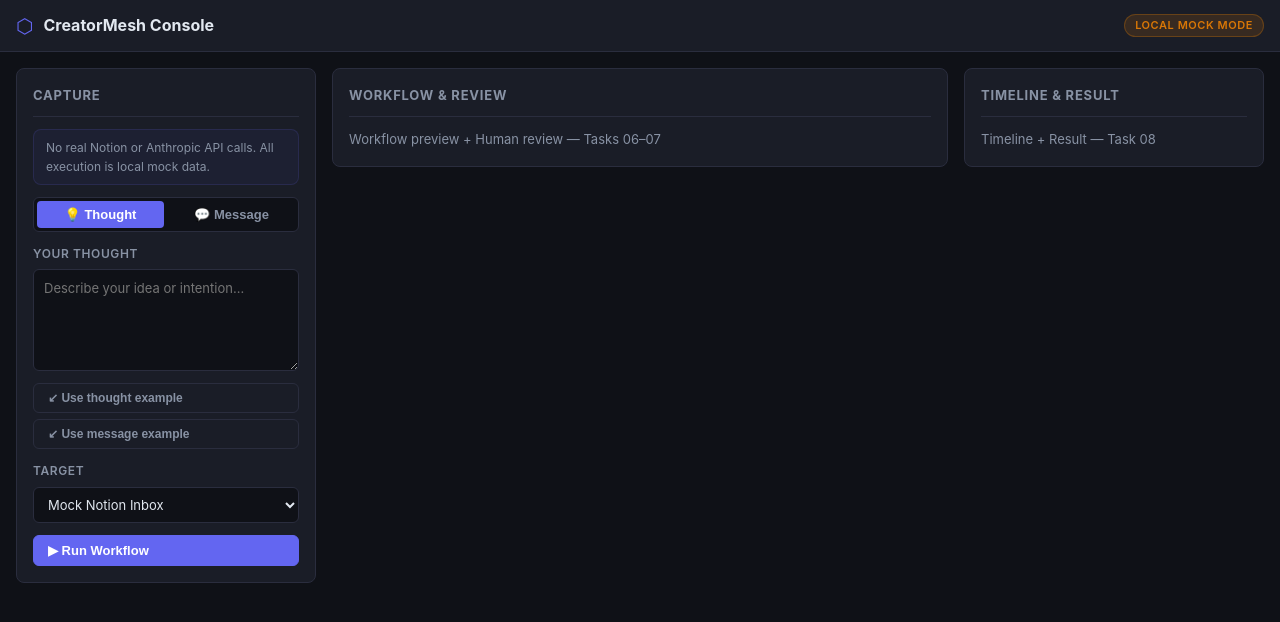
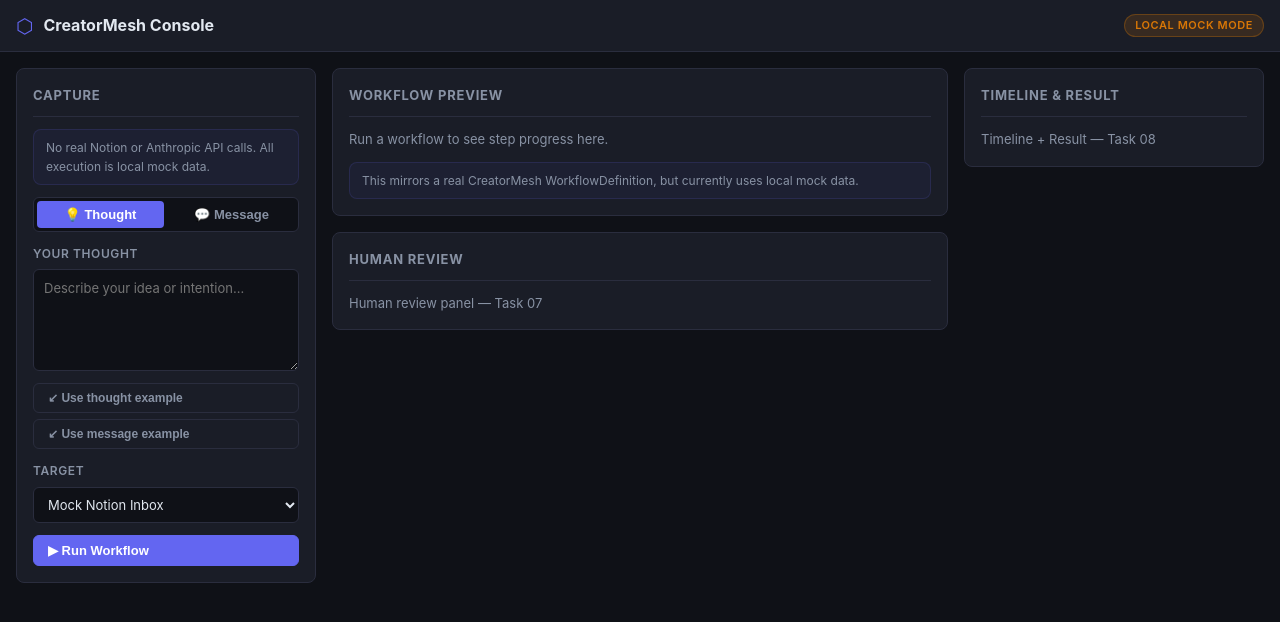
Before and after one commit to CarterShi01/creator-mesh, a React (Vite) app in the folder clients/creator-console/: page / in a window 1280 px wide. Shown: the top 622 px of the page. Built offline with nearby package versions, Linux system fonts and the light colour scheme.

Commit message:
feat(console): add workflow preview

```diff
--- a/clients/creator-console/src/App.tsx
+++ b/clients/creator-console/src/App.tsx
@@ -4,6 +4,7 @@ import { createMockRun, acceptRun, rejectRun, requestChanges } from './model/moc
 import Layout from './components/Layout'
 import Header from './components/Header'
 import CapturePanel from './components/CapturePanel'
+import WorkflowPreview from './components/WorkflowPreview'
 
 export default function App() {
   const [run, setRun] = useState<MockRun | null>(null)
@@ -35,9 +36,11 @@ export default function App() {
         />
       }
       workflow={
+        <div style={{ display: 'flex', flexDirection: 'column', gap: 'var(--spacing)' }}>
+          <WorkflowPreview run={run} />
           <div className="panel">
-          <h2 className="panel-title">Workflow &amp; Review</h2>
-          <p className="panel-placeholder">Workflow preview + Human review — Tasks 06–07</p>
+            <h2 className="panel-title">Human Review</h2>
+            <p className="panel-placeholder">Human review panel — Task 07</p>
             {run && (
               <div style={{ marginTop: 12, display: 'flex', flexWrap: 'wrap', gap: 8 }}>
                 <button className="btn btn-success" onClick={handleAccept} disabled={run.status !== 'paused'}>Accept</button>
@@ -45,6 +48,7 @@ export default function App() {
                 <button className="btn btn-warning" onClick={() => handleRequestChanges('Needs revision')} disabled={run.status !== 'paused'}>Request Changes</button>
               </div>
             )}
+          </div>
         </div>
       }
       timeline={
--- /dev/null
+++ b/clients/creator-console/src/components/WorkflowPreview.tsx
@@ -0,0 +1,54 @@
+import type { MockRun, StepStatus } from '../model/types'
+
+const STEP_ICONS: Record<StepStatus, string> = {
+  pending:   '○',
+  running:   '◌',
+  completed: '✓',
+  paused:    '⏸',
+  rejected:  '✕',
+  skipped:   '—',
+}
+
+interface WorkflowPreviewProps {
+  run: MockRun | null
+}
+
+export default function WorkflowPreview({ run }: WorkflowPreviewProps) {
+  return (
+    <div className="panel">
+      <h2 className="panel-title">Workflow Preview</h2>
+
+      {!run ? (
+        <p className="panel-placeholder">
+          Run a workflow to see step progress here.
+        </p>
+      ) : (
+        <div className="workflow-steps">
+          {run.steps.map((step, idx) => (
+            <div key={step.id} className={`workflow-step workflow-step--${step.status}`}>
+              <div className={`workflow-step-icon workflow-step-icon--${step.status}`}>
+                {STEP_ICONS[step.status]}
+              </div>
+              <div className="workflow-step-body">
+                <div className="workflow-step-label">
+                  {idx + 1}. {step.label}
+                  <span
+                    className={`status-badge status-badge--sm status-badge--${step.status}`}
+                    style={{ marginLeft: 8 }}
+                  >
+                    {step.status}
+                  </span>
+                </div>
+                <div className="workflow-step-desc">{step.description}</div>
+              </div>
+            </div>
+          ))}
+        </div>
+      )}
+
+      <p className="safety-note" style={{ marginTop: run ? 0 : 12, marginBottom: 0 }}>
+        This mirrors a real CreatorMesh WorkflowDefinition, but currently uses local mock data.
+      </p>
+    </div>
+  )
+}
```
Lines whose indentation alone changed are shown as unchanged.
